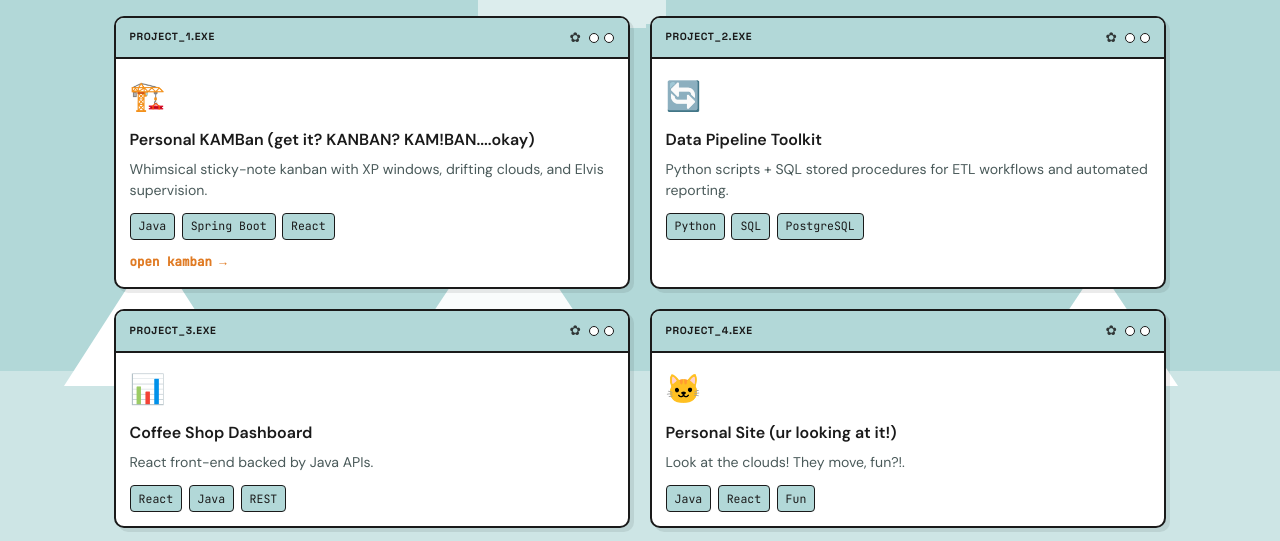
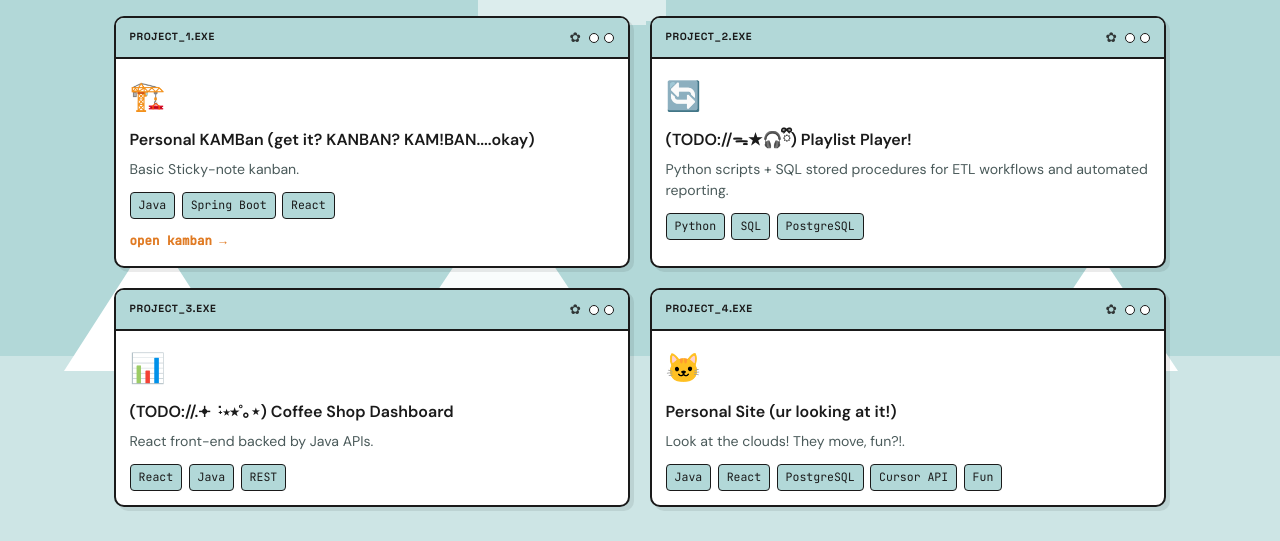
Before and after one commit to kamclaughlinn/kammit.dev, a React (Vite) app in the folder frontend/: page / in a window 1280 px wide. Shown: the part 2060-2601 px from the top of the page. Built offline with nearby package versions, Linux system fonts and the light colour scheme; no server answers.

Commit message:
correcting projects section

```diff
--- a/frontend/src/components/Projects.jsx
+++ b/frontend/src/components/Projects.jsx
@@ -7,18 +7,18 @@ const projects = [
   {
     title: 'Personal KAMBan (get it? KANBAN? KAM!BAN....okay)',
     emoji: '🏗️',
-    desc: 'Whimsical sticky-note kanban with XP windows, drifting clouds, and Elvis supervision.',
+    desc: 'Basic Sticky-note kanban.',
     tags: ['Java', 'Spring Boot', 'React'],
     to: '/kamban',
   },
   {
-    title: 'Data Pipeline Toolkit',
+    title: '(TODO://ᯓ★🎧ྀི) Playlist Player!',
     emoji: '🔄',
     desc: 'Python scripts + SQL stored procedures for ETL workflows and automated reporting.',
     tags: ['Python', 'SQL', 'PostgreSQL'],
   },
   {
-    title: 'Coffee Shop Dashboard',
+    title: '(TODO://.𖥔 ݁ ˖⋆⭒˚｡⋆) Coffee Shop Dashboard',
     emoji: '📊',
     desc: 'React front-end backed by Java APIs.',
     tags: ['React', 'Java', 'REST'],
@@ -27,7 +27,7 @@ const projects = [
     title: 'Personal Site (ur looking at it!)',
     emoji: '🐱',
     desc: 'Look at the clouds! They move, fun?!.',
-    tags: ['Java', 'React', 'Fun'],
+    tags: ['Java', 'React', 'PostgreSQL','Cursor API','Fun'],
   },
 ];
 
```
